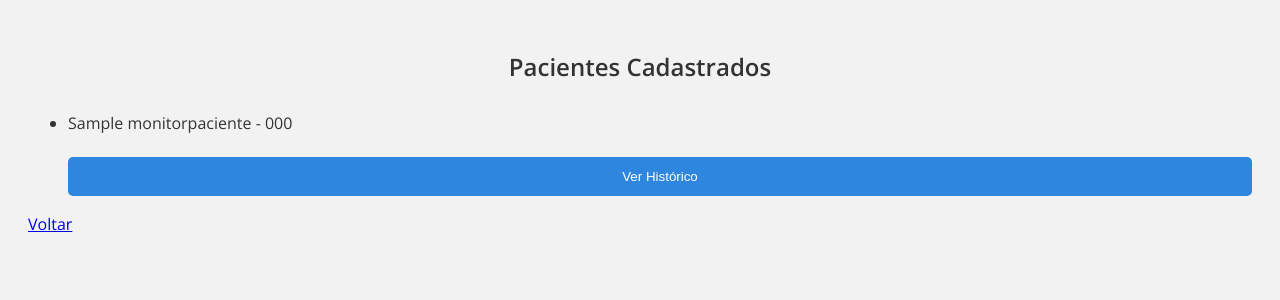
After one commit to mateus-schiavi/PI-III, a Django app: page /lista_pacientes/ in a window 1280 px wide. The commit adds this page. Shown: the top 300 px of the page. Run offline with Django 5.2, Linux system fonts and the light colour scheme; a user stored in the database is signed in; tables that the repository leaves empty hold one stand-in row (values such as "Sample post").

```diff
--- /dev/null
+++ b/backend/monitoramento/templates/lista_pacientes.html
@@ -0,0 +1,32 @@
+<!DOCTYPE html>
+<html lang="pt-br">
+    {% load static %}
+    <head>
+        <meta charset="UTF-8">
+        <meta name="viewport" content="width=device-width, initial-scale=1.0">
+        <title>Pacientes Cadastrados</title>
+        <link
+            href="https://fonts.googleapis.com/css2?family=Roboto:wght@400;700&family=Open+Sans:wght@300;400;600&display=swap"
+            rel="stylesheet">
+        <link rel="stylesheet" href="{% static 'styles/styles.css' %}">
+        <link rel="stylesheet" href="{% static 'styles/pacientes.css' %}">
+    </head>
+
+    <body>
+        <h2>Pacientes Cadastrados</h2>
+        <ul>
+            {% for paciente in pacientes %}
+            <li>
+                {{ paciente.nome }} - {{ paciente.telefone }}
+                <a href="{% url 'ver_historico' paciente_nome=paciente.nome %}">
+                    <button>Ver Histórico</button>
+                </a>
+            </li>
+            {% empty %}
+            <li>Nenhum paciente encontrado.</li>
+            {% endfor %}
+        </ul>
+        <a href="{% url 'dashboard' %}" class="back-btn">Voltar</a>
+    </body>
+
+</html>
--- a/backend/monitoramento/urls.py
+++ b/backend/monitoramento/urls.py
@@ -17,6 +17,7 @@ urlpatterns = [
     path('info_pessoal/', views.informacoes_pessoais, name='informacoes_pessoais'),
     path('simular_batimentos/', views.simular_batimentos, name='simular_batimentos'),
     path('ver_historico/<str:paciente_nome>/', views.ver_historico, name='ver_historico'),
+    path('lista_pacientes/', views.lista_pacientes, name='lista_pacientes'),
 ]
 
 urlpatterns += router.urls
--- a/backend/monitoramento/views.py
+++ b/backend/monitoramento/views.py
@@ -169,3 +169,8 @@ def ver_historico(request, paciente_nome):
     resultados = paciente.resultados_exames.all()
 
     return render(request, 'historico.html', {'paciente': paciente, 'batimentos': batimentos, 'resultados': resultados})
+
+@login_required
+def lista_pacientes(request):
+    pacientes = request.user.pacientes.all()  # usa related_name='pacientes'
+    return render(request, 'lista_pacientes.html', {'pacientes': pacientes})
```
Also changed, not shown: backend/monitoramento/templates/dashboard.html (+7 -5 lines).
